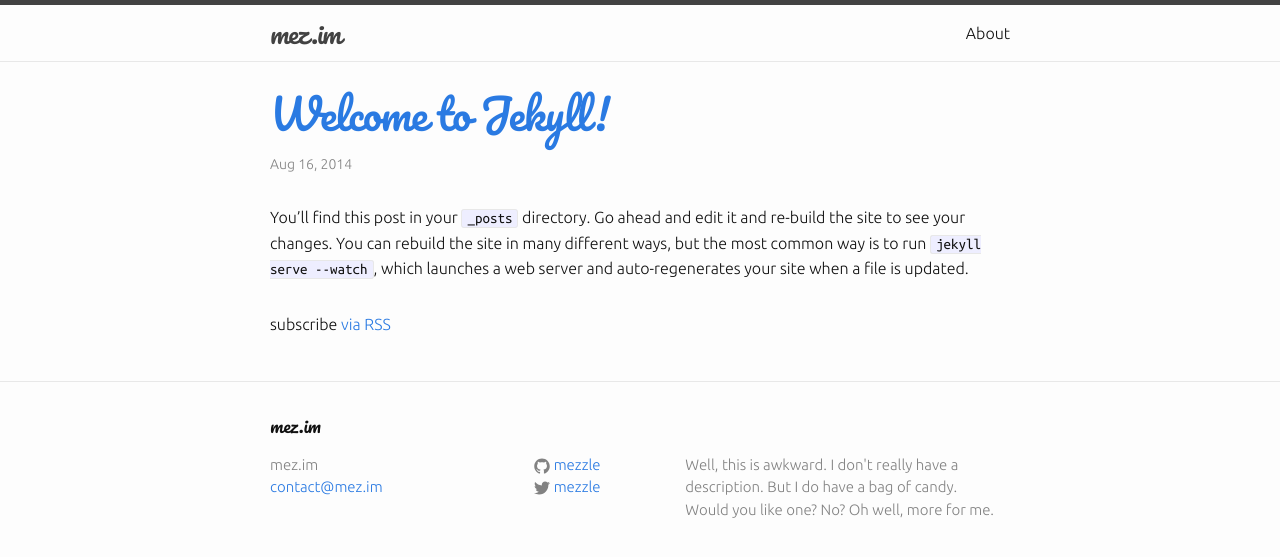
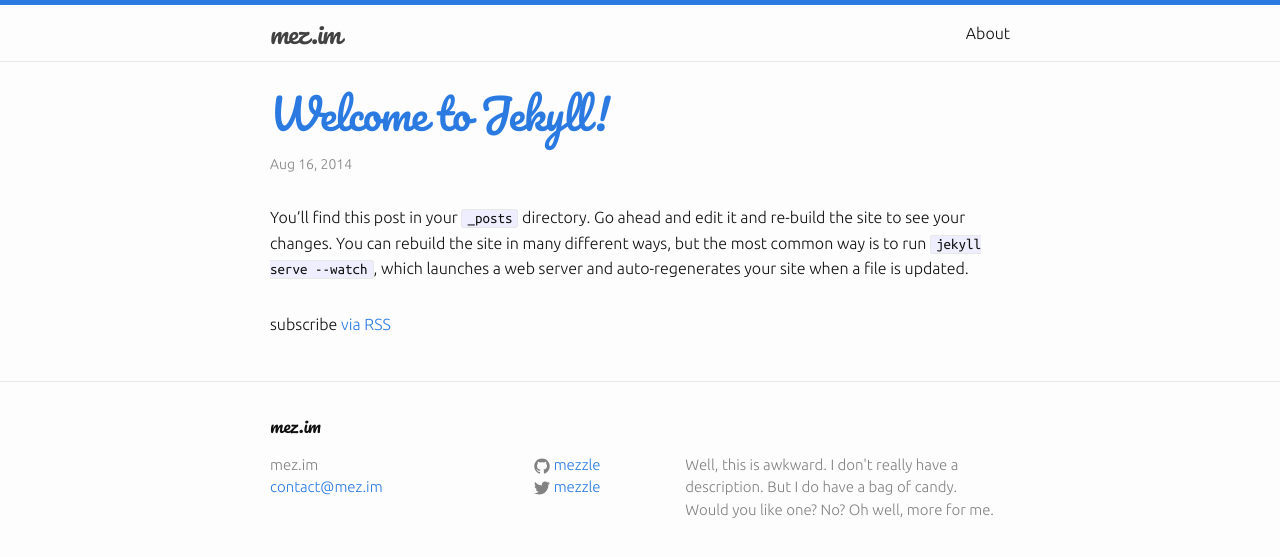
Before and after one commit to Mezzle/mez.im, a Jekyll site: the page built from index.html, in a window 1280 px wide. Shown: the top 557 px of the page. Built offline with Jekyll 4.4.1, drawn with Linux system fonts in a browser that asks for light colours.

Commit message:
A bit of colouring

```diff
--- a/_sass/_layout.scss
+++ b/_sass/_layout.scss
@@ -2,7 +2,7 @@
  * Site header
  */
 .site-header {
-    border-top: 5px solid $grey-color-dark;
+    border-top: 5px solid $brand-color;
     border-bottom: 1px solid $grey-color-light;
     min-height: 56px;
 
```
